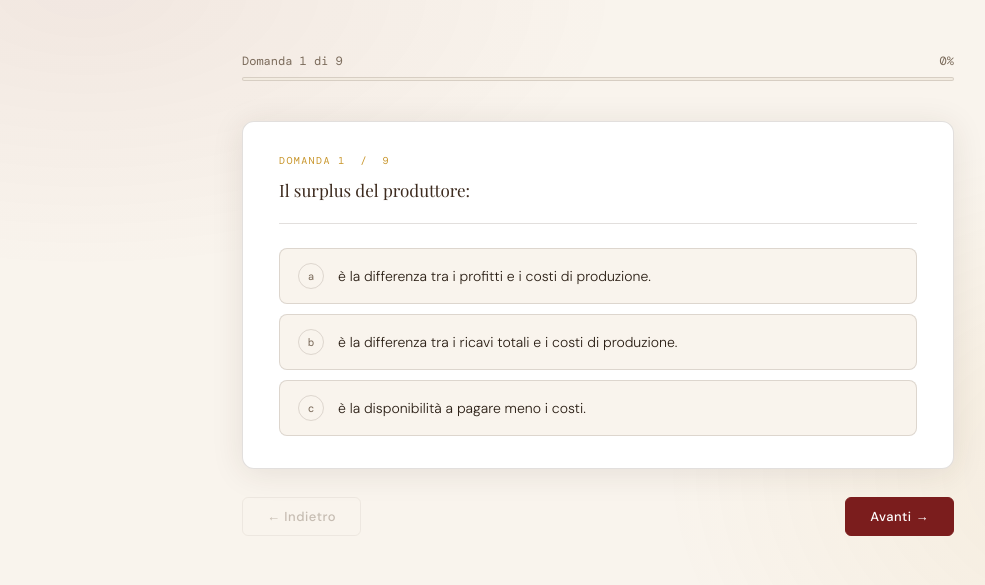
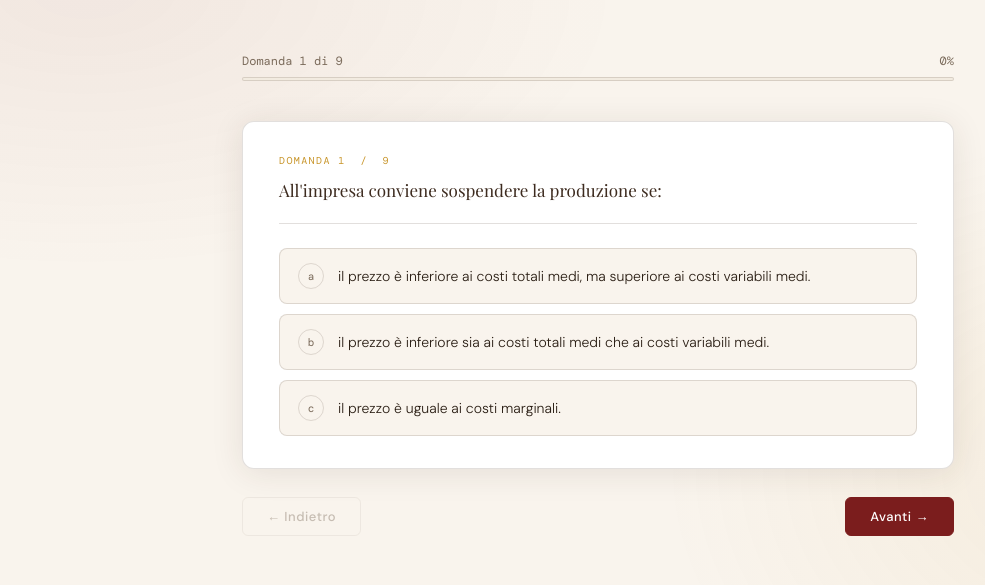
Before and after one commit to toniopap/toniopap.github.io, a plain HTML site: page index.html in a window 1280 px wide. Shown: the part 169-754 px from the top of the page, without its empty margins (42-1027 px from the left). Drawn offline with nearby package versions, Linux system fonts and the light colour scheme.

Commit message:
Update index.html

```diff
--- a/index.html
+++ b/index.html
@@ -318,14 +318,14 @@
 <script>
 const questions = [
   {
-    q: "Il surplus del produttore:",
+    q: "All'impresa conviene sospendere la produzione se:",
     opts: [
-      { l:"a", t:"è la differenza tra i profitti e i costi di produzione." },
-      { l:"b", t:"è la differenza tra i ricavi totali e i costi di produzione." },
-      { l:"c", t:"è la disponibilità a pagare meno i costi." }
+      { l:"a", t:"il prezzo è inferiore ai costi totali medi, ma superiore ai costi variabili medi." },
+      { l:"b", t:"il prezzo è inferiore sia ai costi totali medi che ai costi variabili medi." },
+      { l:"c", t:"il prezzo è uguale ai costi marginali." }
     ],
     correct: "b",
-    explain: "Il surplus del produttore è ciò che il produttore riceve in più rispetto al minimo che sarebbe disposto ad accettare, cioè la differenza tra i ricavi totali e i costi di produzione. Non va confuso con il profitto netto (a) né con la disponibilità a pagare dei consumatori (c)."
+    explain: "Nel breve periodo l'impresa sopporta comunque i costi fissi, quindi conviene produrre finché il prezzo copre almeno i costi variabili medi (P ≥ CVM). Se P < CVM, ogni unità prodotta genera una perdita aggiuntiva superiore ai costi fissi: conviene fermarsi. Se invece P > CVM ma P < CMe (opzione a), l'impresa realizza una perdita, ma produce lo stesso perché riduce la perdita rispetto alla chiusura totale."
   },
   {
     q: "Il surplus del consumatore:",
@@ -400,11 +400,11 @@ const questions = [
   {
     q: "Con εd (elasticità di domanda al prezzo) uguale a −3, un aumento di prezzo del 4%:",
     opts: [
-      { l:"i",   t:"fa aumentare la domanda del 3%." },
-      { l:"ii",  t:"fa diminuire la domanda del 4%." },
-      { l:"iii", t:"fa diminuire la domanda del 12%." }
+      { l:"a",   t:"fa aumentare la domanda del 3%." },
+      { l:"b",  t:"fa diminuire la domanda del 4%." },
+      { l:"c", t:"fa diminuire la domanda del 12%." }
     ],
-    correct: "iii",
+    correct: "c",
     explain: "Dalla formula dell'elasticità: %ΔQ = εd × %ΔP = −3 × 4% = −12%. La domanda diminuisce del 12%. Un'elasticità di −3 indica che la domanda è molto elastica: una variazione del prezzo produce una variazione della quantità tre volte più grande."
   }
 ];
```
